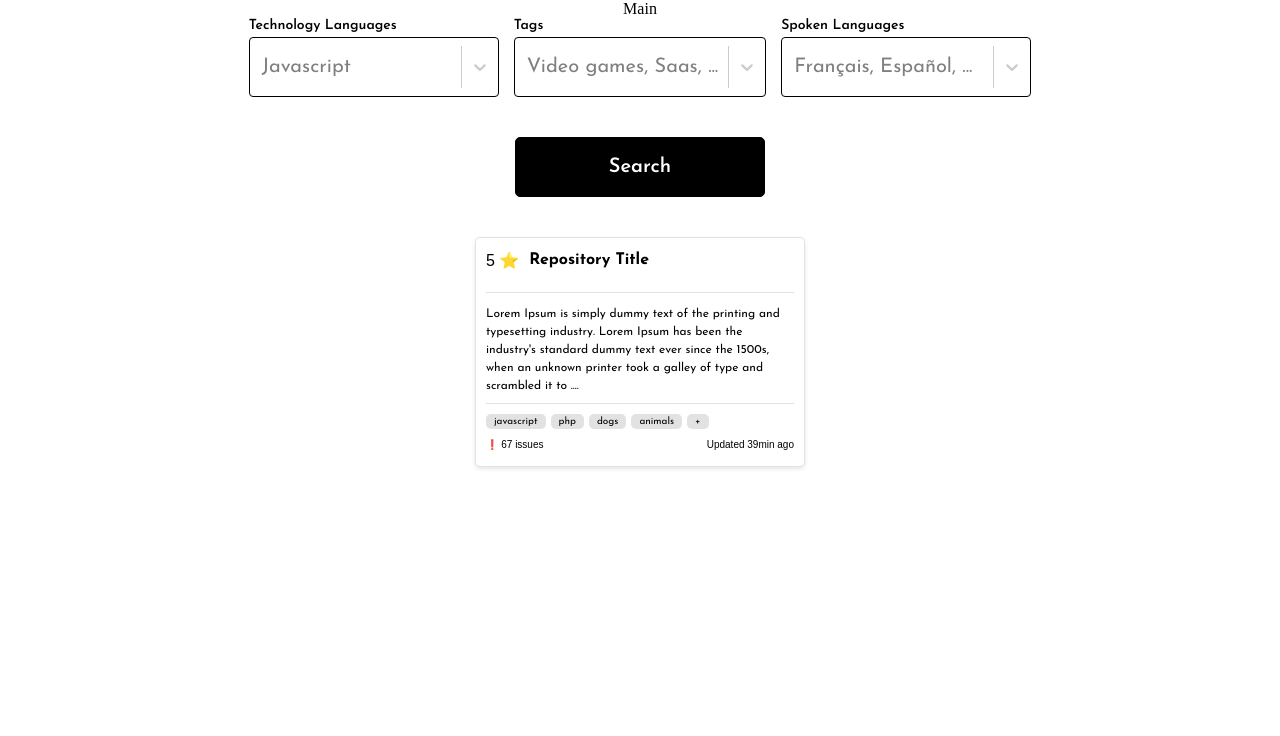
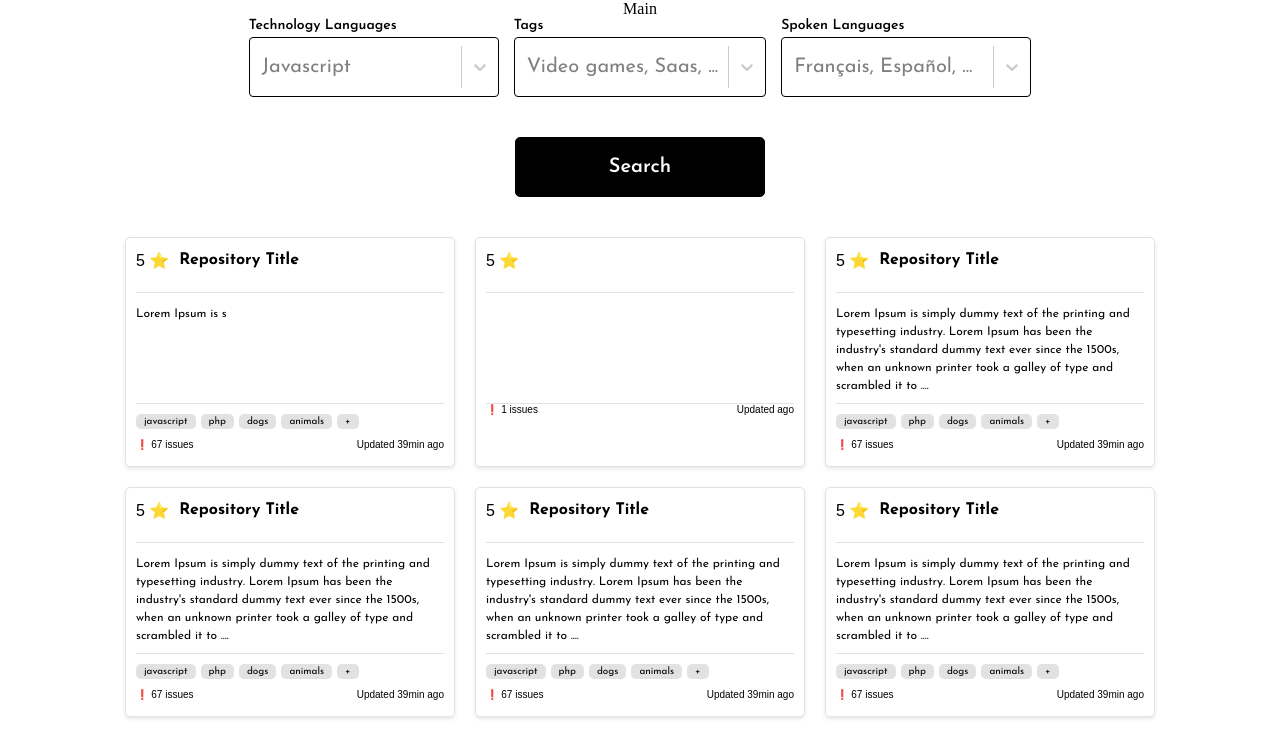
Before and after one commit to Adil-bh/Cas-Pratique, a React (Vite) app in the folder open-source-projects-search/: page / in a window 1280 px wide. Shown: the top 736 px of the page. Built offline with nearby package versions, Linux system fonts and the light colour scheme.

Commit message:
💄 F04: Main > Add layout Style for Card

```diff
--- /dev/null
+++ b/open-source-projects-search/src/components/Card/utils/repositoriesConfig.ts
@@ -0,0 +1,98 @@
+export const repositoriesConfig = [
+    {
+        stars: 5,
+        title: 'Repository Title',
+        description: "Lorem Ipsum is s",
+        tags: ['javascript', 'php', 'dogs', 'animals', '+'],
+        issues: 67,
+        lastUpdated: '39min',
+    },
+    {
+        stars: 5,
+        title: '',
+        description: "",
+        tags: [],
+        issues: 1,
+        lastUpdated: '',
+    },
+    {
+        stars: 5,
+        title: 'Repository Title',
+        description: "Lorem Ipsum is simply dummy text of the printing and typesetting industry. Lorem Ipsum has been the industry's standard dummy text ever since the 1500s, when an unknown printer took a galley of type and scrambled it to ....",
+        tags: ['javascript', 'php', 'dogs', 'animals', '+'],
+        issues: 67,
+        lastUpdated: '39min',
+    },
+    {
+        stars: 5,
+        title: 'Repository Title',
+        description: "Lorem Ipsum is simply dummy text of the printing and typesetting industry. Lorem Ipsum has been the industry's standard dummy text ever since the 1500s, when an unknown printer took a galley of type and scrambled it to ....",
+        tags: ['javascript', 'php', 'dogs', 'animals', '+'],
+        issues: 67,
+        lastUpdated: '39min',
+    },
+    {
+        stars: 5,
+        title: 'Repository Title',
+        description: "Lorem Ipsum is simply dummy text of the printing and typesetting industry. Lorem Ipsum has been the industry's standard dummy text ever since the 1500s, when an unknown printer took a galley of type and scrambled it to ....",
+        tags: ['javascript', 'php', 'dogs', 'animals', '+'],
+        issues: 67,
+        lastUpdated: '39min',
+    },
+    {
+        stars: 5,
+        title: 'Repository Title',
+        description: "Lorem Ipsum is simply dummy text of the printing and typesetting industry. Lorem Ipsum has been the industry's standard dummy text ever since the 1500s, when an unknown printer took a galley of type and scrambled it to ....",
+        tags: ['javascript', 'php', 'dogs', 'animals', '+'],
+        issues: 67,
+        lastUpdated: '39min',
+    },
+    {
+        stars: 5,
+        title: 'Repository Title',
+        description: "Lorem Ipsum is simply dummy text of the printing and typesetting industry. Lorem Ipsum has been the industry's standard dummy text ever since the 1500s, when an unknown printer took a galley of type and scrambled it to ....",
+        tags: ['javascript', 'php', 'dogs', 'animals', '+'],
+        issues: 67,
+        lastUpdated: '39min',
+    },
+    {
+        stars: 5,
+        title: 'Repository Title',
+        description: "Lorem Ipsum is simply dummy text of the printing and typesetting industry. Lorem Ipsum has been the industry's standard dummy text ever since the 1500s, when an unknown printer took a galley of type and scrambled it to ....",
+        tags: ['javascript', 'php', 'dogs', 'animals', '+'],
+        issues: 67,
+        lastUpdated: '39min',
+    },
+    {
+        stars: 5,
+        title: 'Repository Title',
+        description: "Lorem Ipsum is simply dummy text of the printing and typesetting industry. Lorem Ipsum has been the industry's standard dummy text ever since the 1500s, when an unknown printer took a galley of type and scrambled it to ....",
+        tags: ['javascript', 'php', 'dogs', 'animals', '+'],
+        issues: 67,
+        lastUpdated: '39min',
+    },
+    {
+        stars: 5,
+        title: 'Repository Title',
+        description: "Lorem Ipsum is simply dummy text of the printing and typesetting industry. Lorem Ipsum has been the industry's standard dummy text ever since the 1500s, when an unknown printer took a galley of type and scrambled it to ....",
+        tags: ['javascript', 'php', 'dogs', 'animals', '+'],
+        issues: 67,
+        lastUpdated: '39min',
+    },
+    {
+        stars: 5,
+        title: 'Repository Title',
+        description: "Lorem Ipsum is simply dummy text of the printing and typesetting industry. Lorem Ipsum has been the industry's standard dummy text ever since the 1500s, when an unknown printer took a galley of type and scrambled it to ....",
+        tags: ['javascript', 'php', 'dogs', 'animals', '+'],
+        issues: 67,
+        lastUpdated: '39min',
+    },
+    {
+        stars: 5,
+        title: 'Repository Title',
+        description: "Lorem Ipsum is simply dummy text of the printing and typesetting industry. Lorem Ipsum has been the industry's standard dummy text ever since the 1500s, when an unknown printer took a galley of type and scrambled it to ....",
+        tags: ['javascript', 'php', 'dogs', 'animals', '+'],
+        issues: 67,
+        lastUpdated: '39min',
+    }
+];
--- a/open-source-projects-search/src/components/Main.tsx
+++ b/open-source-projects-search/src/components/Main.tsx
@@ -1,13 +1,21 @@
 import styled from "styled-components";
 import { SearchForm } from "./SearchForm/SearchForm";
-import Card from "./Card/Card";
+import Card from "./ui/Card";
+import { repositoriesConfig } from "./Card/utils/repositoriesConfig";
 
 export const Main = () => {
+
+    const repositories = repositoriesConfig
+
     return (
         <MainStyled>
             Main
             <SearchForm />
-            <Card/>
+            <div className="card-container">
+                {repositories.map((repo, index) => (
+                    <Card key={index} {...repo} />
+                ))}
+            </div>
         </MainStyled>
     )
 }
@@ -18,4 +26,12 @@ const MainStyled = styled.main`
     flex-direction: column;
     align-items: center;
     justify-content: space-between;
+
+    .card-container {
+        display: flex;
+        flex-wrap: wrap;
+        justify-content: center;
+        align-items: center;
+        gap: 20px;
+    }
 `;
--- a/open-source-projects-search/src/components/Card/Card.tsx
+++ b/open-source-projects-search/src/components/ui/Card.tsx
@@ -1,31 +1,39 @@
-import styled from "styled-components";
+import styled from 'styled-components';
 
-export default function Card() {
+interface CardProps {
+    stars: number;
+    title: string;
+    description: string;
+    tags: string[];
+    issues: number;
+    lastUpdated: string;
+}
+
+export default function Card({ stars, title, description, tags, issues, lastUpdated }: CardProps) {
     return (
         <CardStyled>
             <div className="container-top">
-                <div className="logo">5 ⭐️</div>
-                <h1 className="title">Repository Title</h1>
+                <div className="logo">{stars} ⭐️</div>
+                <h1 className="title">{title}</h1>
             </div>
             <hr />
             <div className="container-description">
-                <p>Lorem Ipsum is simply dummy text of the printing and typesetting industry. Lorem Ipsum has been the industry's standard dummy text ever since the 1500s, when an unknown printer took a galley of type and scrambled it to ....</p>
+                <p>{description}</p>
             </div>
             <hr />
             <div className="container-tag">
-                <p>javascript</p>
-                <p>php</p>
-                <p>dogs</p>
-                <p>animals</p>
-                <p>+</p>
+                {tags.map((tag, index) => (
+                    <p key={index}>{tag}</p>
+                ))}
             </div>
             <div className="container-footer">
-                <div className="issues">❗ 67 issues</div>
-                <div className="update">Updated 39min ago</div>
+                <div className="issues">❗ {issues} issues</div>
+                <div className="update">Updated {lastUpdated} ago</div>
             </div>
         </CardStyled>
-    )
+    );
 }
+
 
 // @TODO mettre container a la fin
 const CardStyled = styled.div`
```
